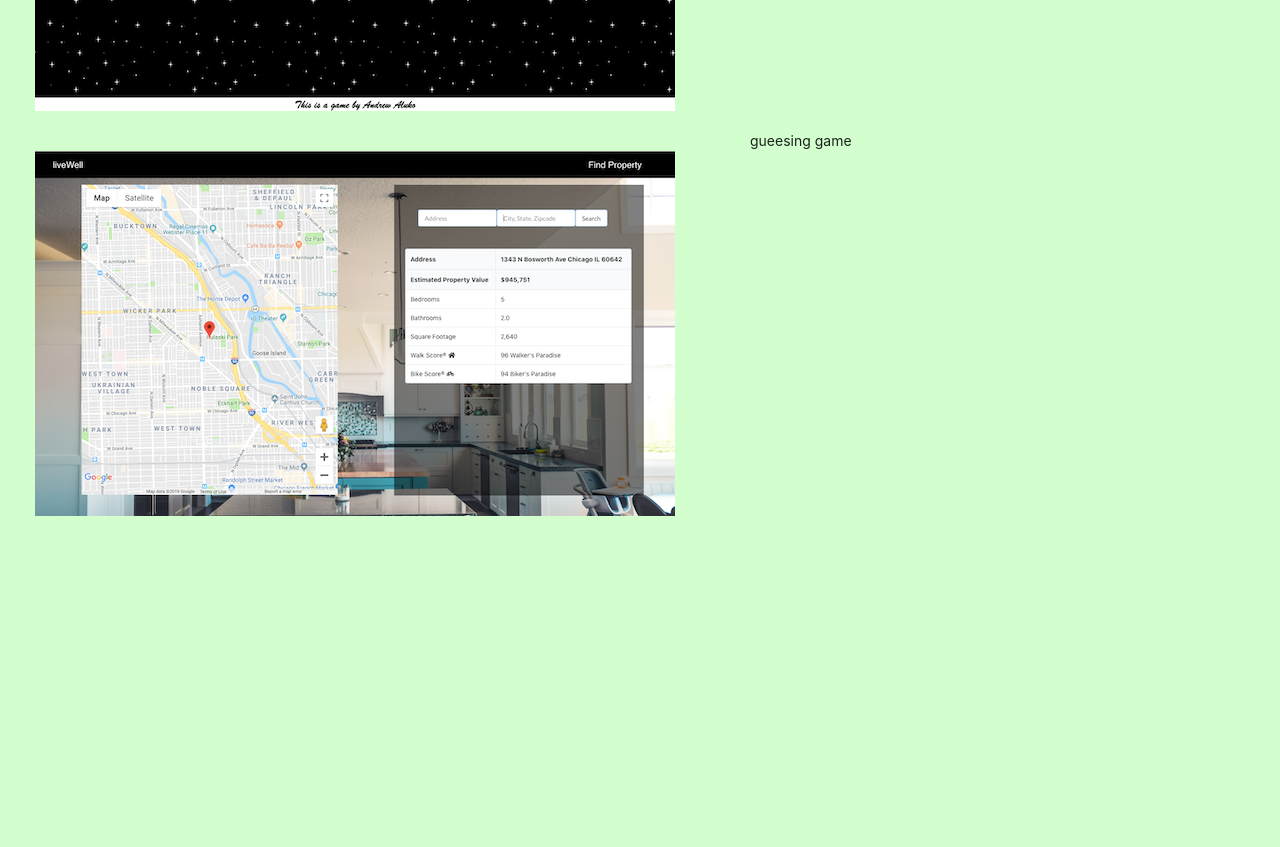
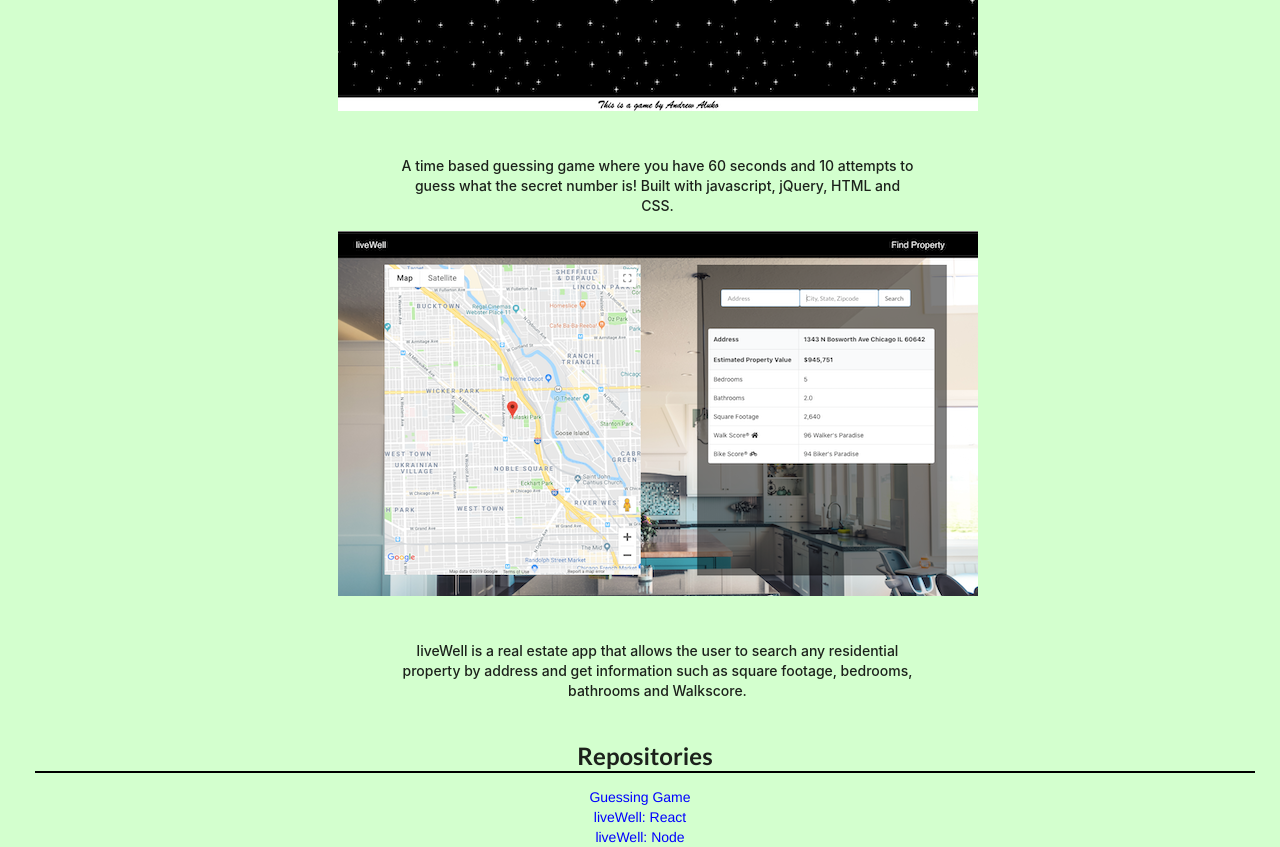
Before and after one commit to lonestar92s/portfolio_final, a React (Create React App) app: page /projects in a window 1280 px wide. Shown: the part 380-1227 px from the top of the page. Before the commit the page ends 936 px from the top, so only its background shows below. Built offline with nearby package versions, Linux system fonts and the light colour scheme.

Commit message:
projects page

```diff
--- a/src/App.css
+++ b/src/App.css
@@ -43,12 +43,13 @@ html{
   border-width: 10px;
 }
 
+
 .nav-item{
   display: inline-flex;
-  list-style: none
+  list-style: none;
 }
 .Name{
-  list-style: none
+  list-style: none;
 }
 
 a{
@@ -58,9 +59,13 @@ a{
   padding-right: 75px;
 }
 
+
 /*Projects CSS*/
 .projects{
-  margin-bottom: 35px;
+  margin-bottom: 10px;
+  display: block;
+  margin-left: auto;
+  margin-right: auto;
 
 }
 .projectHeader{
@@ -68,7 +73,18 @@ a{
   border-bottom: solid black 2px;
   margin-right: 25px
 }
+.description{
+  vertical-align: top;
+  max-width: 550px;
+  margin: 0 auto;
+  padding-bottom: 35px;
+  padding: 15px;
+}
 
+ul{
+  text-align: center;
+  list-style: none
+}
 
 /*----------------------------------------*/
 
--- a/src/App.js
+++ b/src/App.js
@@ -31,9 +31,9 @@ class App extends Component {
         <ul className ="Navlinks">
         <li className="nav-item"><NavLink to='/about'>About</NavLink></li>{' '}
         <li className="nav-item"><NavLink to='/projects'>Projects</NavLink></li>{' '}
-        <li className="nav-item"><NavLink to='/contact'>Contact</NavLink></li>{' '}
         <li className="nav-item"><a href="https://github.com/lonestar92s" className="social" target="_blank" rel="noopener noreferrer" ><i className="github icon"></i></a></li>{' '}
         <li className="nav-item"><a href="https://www.linkedin.com/in/andrewaluko/" className="social" target="_blank" rel="noopener noreferrer"><i className="linkedin icon"></i></a></li>{' '}
+        <li className="nav-item"><a href='mailto:aluko17@icloud.com' className="email"><i className="envelope outline icon"></i></a></li>{' '}
         </ul>
         </nav>
       <Switch>
--- a/src/Projects/Projects.js
+++ b/src/Projects/Projects.js
@@ -7,15 +7,25 @@ export default class Projects extends Component {
 	render() {
 		return (
 	<div className="Main">
-		<div className="grid">
 			<h1 className="projectHeader">Projects</h1>
+			    <div className="guessingGame">
 				    <a href="https://alukoguessinggame.herokuapp.com/" target="_blank" rel="noopener noreferrer">
 				      <img className="projects" src={guessing_game} alt="guessing game" />
-		      </a><span>gueesing game</span>
+				     </a>
+			     </div>
+			     <p className="description">A time based guessing game where you have 60 seconds and 10 attempts to guess what the secret number is! Built with javascript, jQuery, HTML and CSS. </p>
+				 <div className="liveWell">
 				  <a href="https://livewellaluko.herokuapp.com/" target="_blank" rel="noopener noreferrer">
 				  	<img className="projects" src={liveWell} alt="live well" />
 				  </a>
 				  </div>
+		 		<p className="description">liveWell is a real estate app that allows the user to search any residential property by address and get information such as square footage, bedrooms, bathrooms and Walkscore.</p>
+		 		<h2 className="projectHeader">Repositories</h2>
+		 		<ul>
+		 			<li><a  style={{color: 'blue'}}href="https://github.com/lonestar92s/guessing-game" target="_blank" rel="noopener noreferrer">Guessing Game</a></li>
+		 			<li><a  style={{color: 'blue'}}href="https://github.com/lonestar92s/liveWell" target="_blank" rel="noopener noreferrer">liveWell: React</a></li>
+		 			<li><a  style={{color: 'blue'}}href="https://github.com/lonestar92s/liveWell_backend" target="_blank" rel="noopener noreferrer">liveWell: Node</a></li>
+		 		</ul>
 	</div>
 
 		);
```
Lines whose indentation alone changed are shown as unchanged.
